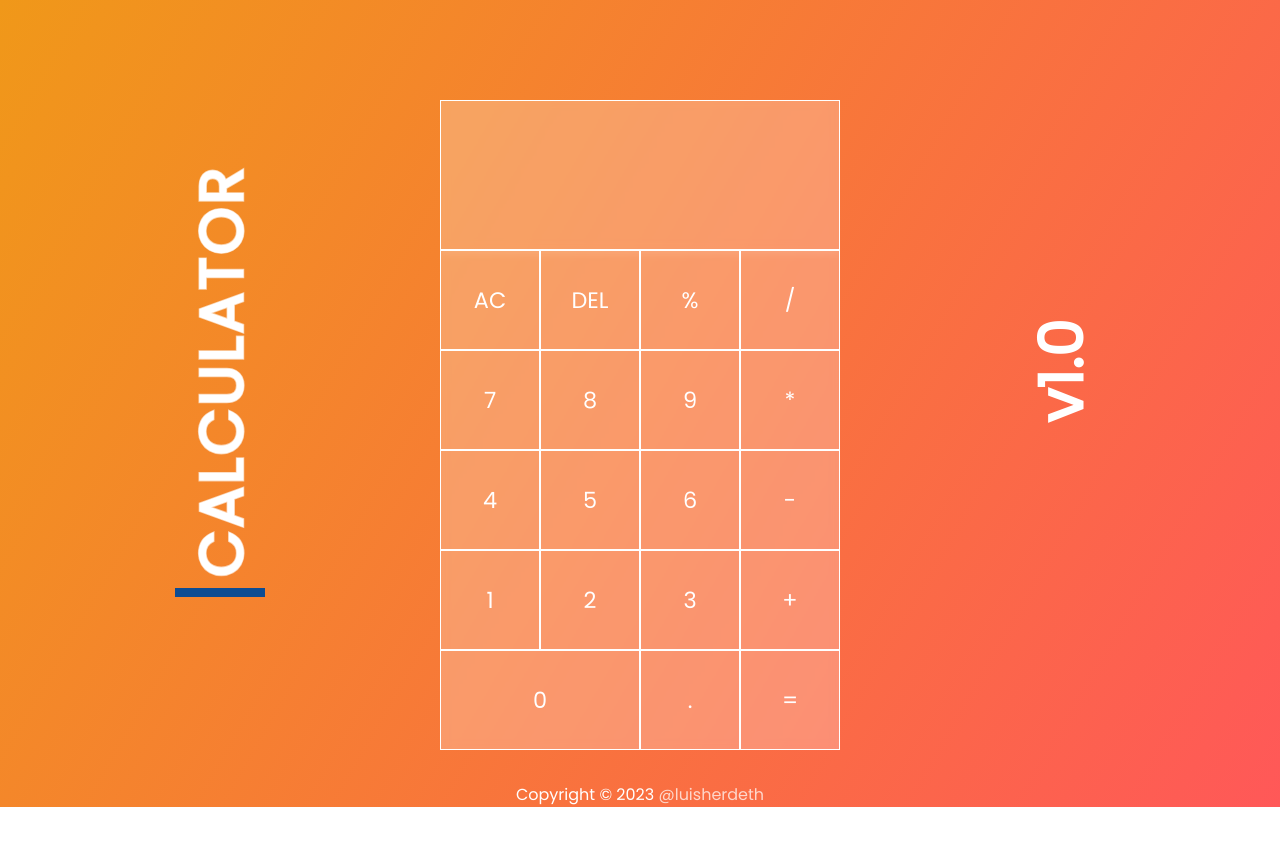
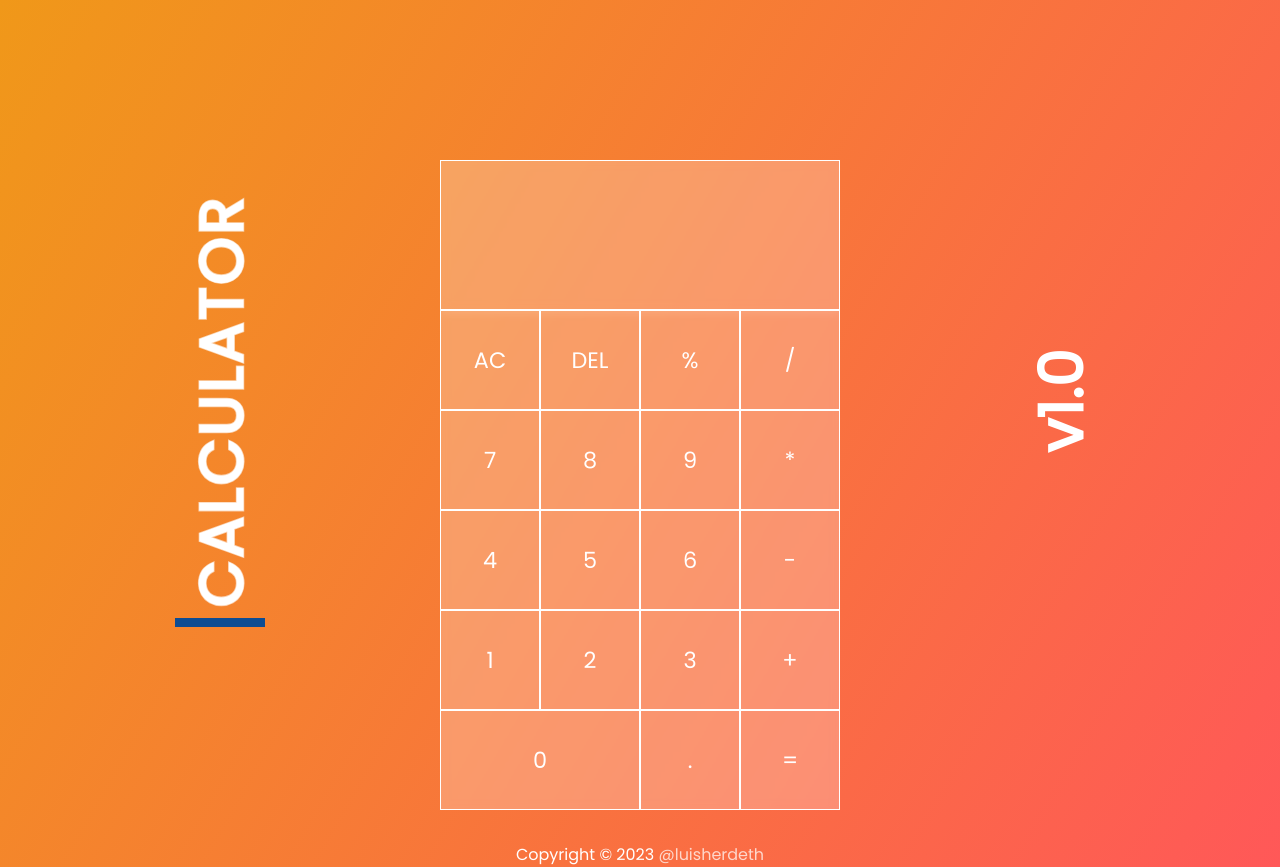
Before and after one commit to luisherdeth2020/Calculadora, a React (Vite) app: page / in a window 1280 px wide. Before the commit the page ends 807 px from the top, so only its background shows below. Built offline with nearby package versions, Linux system fonts and the light colour scheme.

Commit message:
Finished calculator v1.7

```diff
--- a/src/components/Teclas.module.css
+++ b/src/components/Teclas.module.css
@@ -1,5 +1,5 @@
 .calculator {
-	margin-top: 100px;
+	margin-top: 10rem;
 }
 .container {
 	background: rgba(255, 255, 255, 0.25);
```
Also changed, not shown: 1 other file (tests, documents, lock files or other folders).
